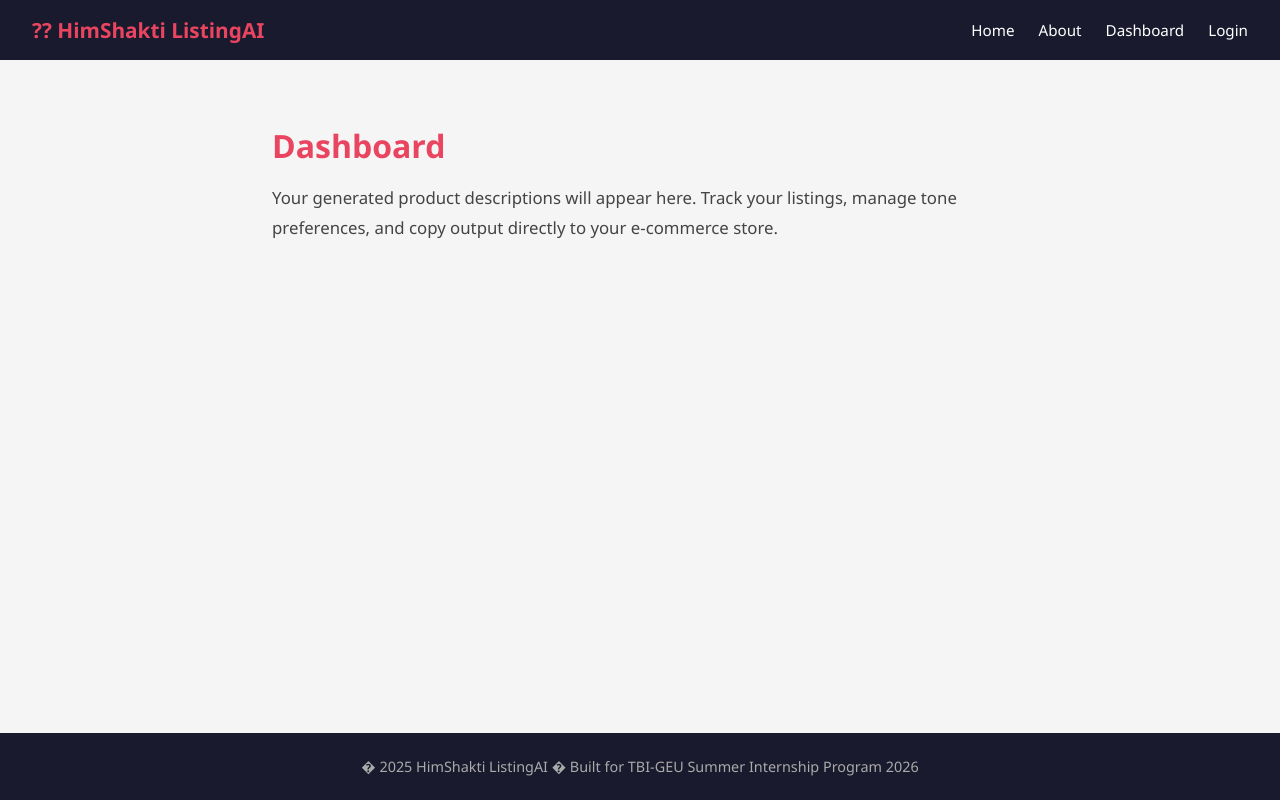
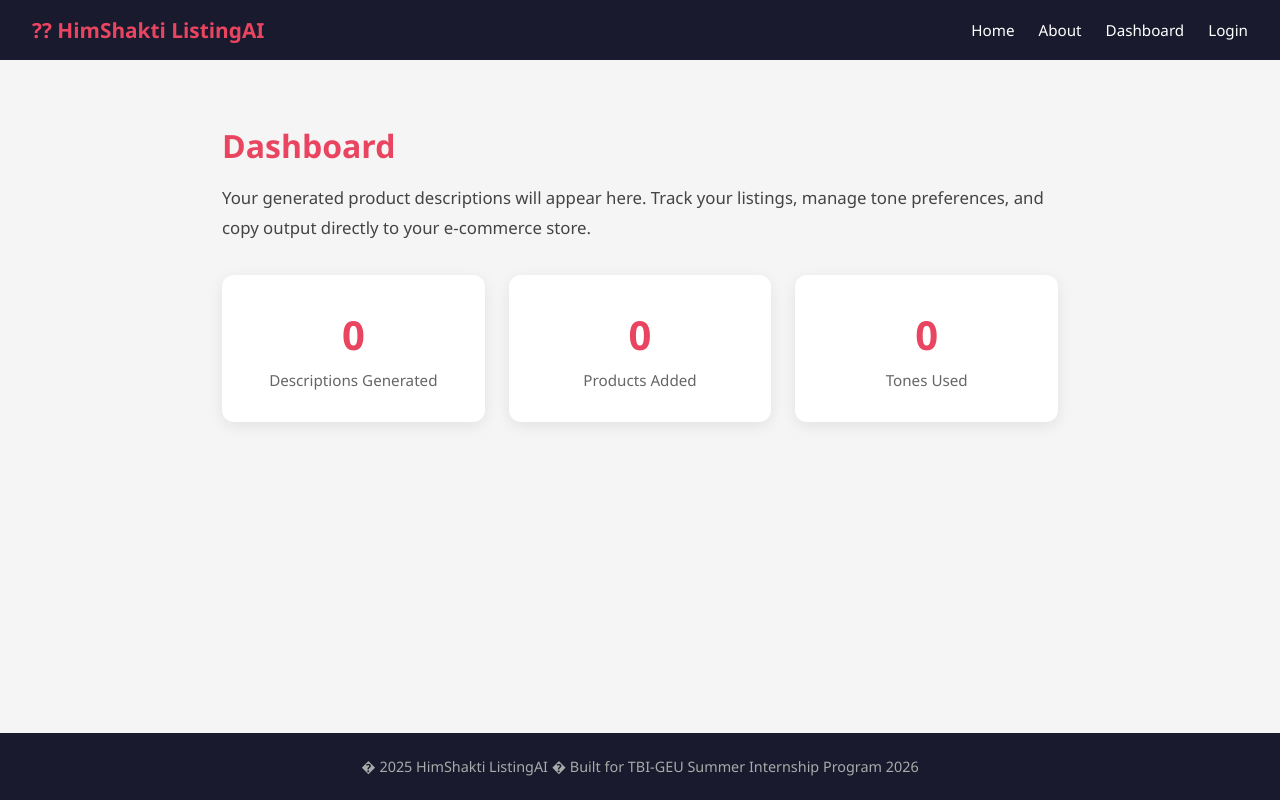
Before and after one commit to Dhruvverma09/product-desc-generator, a React app in the folder frontend/: page /dashboard in a window 1280 px wide. Built offline with nearby package versions, Linux system fonts and the light colour scheme; the HTML template or start-up script is replaced by a standard one.

Commit message:
feat: add stats placeholder cards to Dashboard page

```diff
--- a/frontend/src/pages/Dashboard.jsx
+++ b/frontend/src/pages/Dashboard.jsx
@@ -1,5 +1,11 @@
 import Navbar from "../components/Navbar";
 import Footer from "../components/Footer";
+
+const stats = [
+  { label: "Descriptions Generated", value: "0" },
+  { label: "Products Added", value: "0" },
+  { label: "Tones Used", value: "0" },
+];
 
 export default function Dashboard() {
   return (
@@ -8,6 +14,14 @@ export default function Dashboard() {
       <main style={styles.main}>
         <h1 style={styles.heading}>Dashboard</h1>
         <p style={styles.para}>Your generated product descriptions will appear here. Track your listings, manage tone preferences, and copy output directly to your e-commerce store.</p>
+        <div style={styles.grid}>
+          {stats.map((s, i) => (
+            <div key={i} style={styles.card}>
+              <h2 style={styles.value}>{s.value}</h2>
+              <p style={styles.label}>{s.label}</p>
+            </div>
+          ))}
+        </div>
       </main>
       <Footer />
     </div>
@@ -15,7 +29,11 @@ export default function Dashboard() {
 }
 
 const styles = {
-  main: { flex: 1, padding: "4rem 2rem", maxWidth: "800px", margin: "0 auto", width: "100%" },
+  main: { flex: 1, padding: "4rem 2rem", maxWidth: "900px", margin: "0 auto", width: "100%" },
   heading: { color: "#e94560", marginBottom: "1rem" },
-  para: { color: "#444", lineHeight: "1.8", fontSize: "1.05rem" },
+  para: { color: "#444", lineHeight: "1.8", fontSize: "1.05rem", marginBottom: "2rem" },
+  grid: { display: "grid", gridTemplateColumns: "repeat(auto-fit, minmax(200px, 1fr))", gap: "1.5rem" },
+  card: { backgroundColor: "#fff", borderRadius: "12px", padding: "2rem", textAlign: "center", boxShadow: "0 4px 15px rgba(0,0,0,0.08)" },
+  value: { fontSize: "2.5rem", color: "#e94560", margin: 0 },
+  label: { color: "#666", marginTop: "0.5rem", fontSize: "0.95rem" },
 };
```
